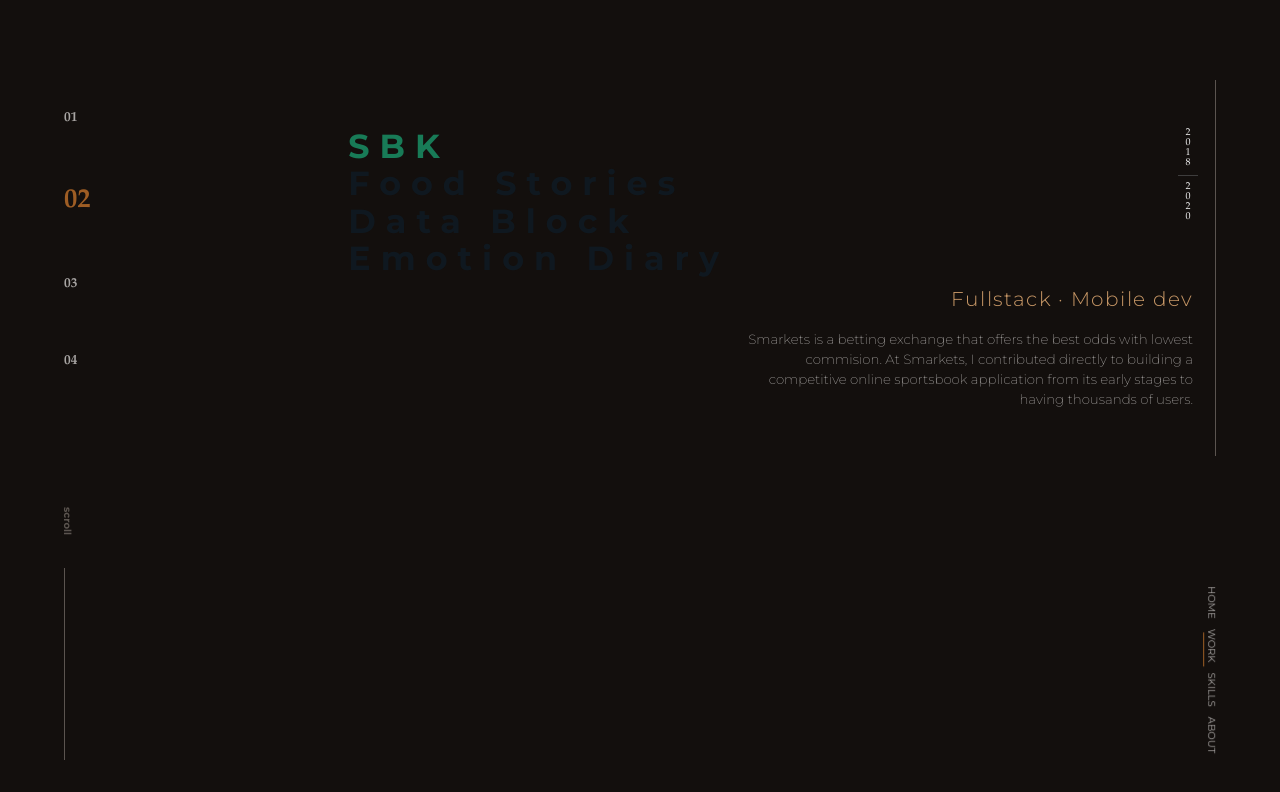
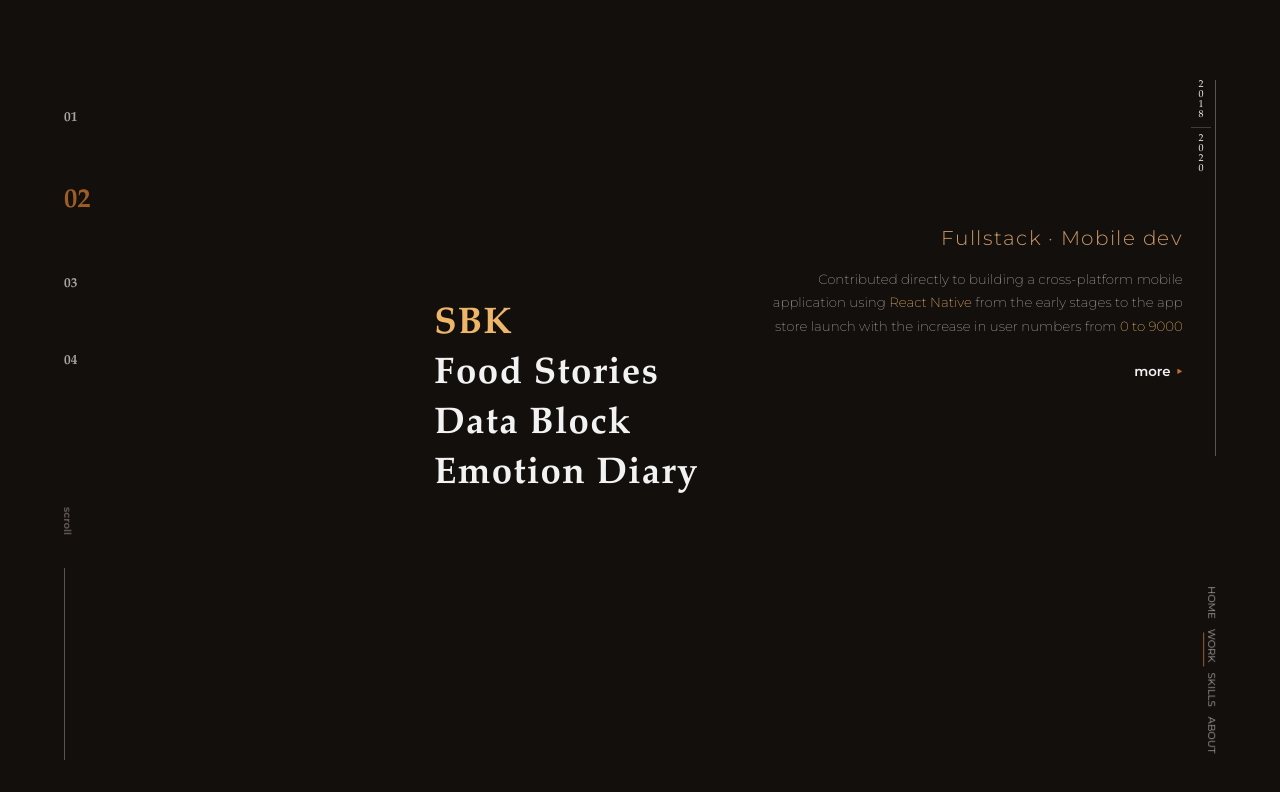
Before and after one commit to locphan2207/personal-web, a React (Create React App) app: page / in a window 1280 px wide. Shown: the top 792 px of the page. Built offline with nearby package versions, Linux system fonts and the light colour scheme.

Commit message:
Styling page 2

```diff
--- a/src/components/PageTwo.css
+++ b/src/components/PageTwo.css
@@ -2,14 +2,16 @@
 .page-two {
   display: flex;
   justify-content: flex-end;
-  margin: 10% 5%;
+  padding: 10% 5%;
+  width: inherit;
+  height: inherit;
 }
 
 .desc-body {
-  width: 40%;
+  width: 37%;
   height: 100%;
-  /* margin-top: 10%; */
-  margin-right: 2%;
+  margin-left: 5%;
+  margin-right: 50rem;
   display: flex;
   flex-direction: column;
   align-items: flex-end;
@@ -19,24 +21,24 @@
   flex-direction: column;
   align-items: flex-start;
   overflow: hidden;
+  align-self: center;
 }
 
 .project-title {
+  font-family: Palatino Bold;
   cursor: pointer;
-  color: #01426e34;
-  font-size: 50rem;
+  color: #f2f2f2;
+  font-size: 55rem;
   font-weight: 400;
-  letter-spacing: 15rem;
-  opacity: 1;
-  font-weight: 700;
-  padding: 3rem 5rem;
+  letter-spacing: 2rem;
+  line-height: 75rem;
   transition: 0.2s all ease-out;
 }
 
 .project-tags {
   display: flex;
   justify-content: flex-start;
-  margin-top: 100rem;
+  margin-top: 150rem;
 }
 
 .project-tag-char {
@@ -48,17 +50,24 @@
   white-space: pre;
 }
 
-.project-description {
+.project-description > p {
   width: 100%;
   font-size: 20rem;
   color: #a8a5a3;
-  line-height: 30rem;
+  line-height: 35rem;
   font-weight: 200;
   text-align: right;
   margin-top: 30rem;
 }
 
+.project-description > p > span {
+  color: #eeb669;
+}
+
 .project-year-container {
+  position: absolute;
+  top: 10%;
+  right: calc(5% + 15rem);
   display: flex;
   flex-direction: column;
   align-items: flex-start;
@@ -91,6 +100,32 @@
 
 .project-year.odd {
   animation: slide-down 0.5s ease-out 0.5s both;
+}
+
+.more-container {
+  margin-top: 40rem;
+  display: flex;
+  align-items: flex-end;
+  cursor: pointer;
+  text-decoration: none;
+}
+
+.more-container p {
+  font-weight: 600;
+  color: #f2f2f2;
+  font-size: 20rem;
+  margin-right: 10rem;
+}
+
+.more-container:hover p {
+  color: #c97328;
+}
+
+.more-container .triangle {
+  width: auto;
+  height: 7rem;
+  align-self: center;
+  transform: rotateZ(-90deg);
 }
 
 @keyframes slide-left {
--- a/src/components/PageTwo.js
+++ b/src/components/PageTwo.js
@@ -1,6 +1,7 @@
 import React, { useState, useEffect, useRef } from "react"
 import "./PageTwo.css"
 import { useOnCloseWatcher } from "helpers/animationHelpers"
+import { ReactComponent as Triangle } from "assets/triangle.svg"
 
 // Animation timeout delay (in millisecond)
 const PANE_OPEN_DURATION = 500 // NOTE: PANE BECOME BUBBLE MOVE DURATION
@@ -14,8 +15,6 @@
 function PageTwo({ isClosing, setClosingPage }) {
   const [selectedProjectIdx, setSelectedProjectIdx] = useState(0)
   const [isDescriptionVisible, setIsDescriptionVisible] = useState(false)
-  const titleHeights = useRef({})
-  const previousIdx = useRef(null)
 
   const animateDescription = () => {
     setIsDescriptionVisible(true)
@@ -70,37 +69,32 @@
     onOpen()
   }, []) // eslint-disable-line
 
-  useEffect(() => {
-    previousIdx.current = selectedProjectIdx
-  }, [selectedProjectIdx])
-
   return (
     <div className={"page-two"}>
       <div className={"project-titles"}>
         {PROJECTS.map((project, idx) => (
           <p
-            ref={ref => {
-              if (ref) titleHeights.current[project.name] = ref.offsetHeight
-            }}
             key={project.name}
             onMouseDown={() => onProjectSelect(idx)}
             className={"project-title hidden-below"}
-            style={
-              idx === selectedProjectIdx ? { color: PROJECTS[idx].color } : null
-            }
+            style={idx === selectedProjectIdx ? { color: "#EEB669" } : null}
           >
             {project.name}
           </p>
         ))}
       </div>
+
+      <div className={"desc-body"}>
         {isDescriptionVisible && (
-        <div className={"desc-body"}>
+          <>
             <div className={"project-year-container"}>
               {PROJECTS[selectedProjectIdx].years.map((year, idx) => (
                 <div key={idx}>
                   <div className={"year-wrapper"}>
                     <p
-                    className={`project-year ${idx % 2 === 0 ? "even" : "odd"}`}
+                      className={`project-year ${
+                        idx % 2 === 0 ? "even" : "odd"
+                      }`}
                       key={year}
                     >
                       {year}
@@ -128,8 +122,18 @@
             <p className={"project-description"}>
               {PROJECTS[selectedProjectIdx].description}
             </p>
+            <a
+              className="more-container"
+              href={PROJECTS[selectedProjectIdx].link}
+              // eslint-disable-next-line react/jsx-no-target-blank
+              target="_blank"
+            >
+              <p>more</p>
+              <Triangle className="triangle" />
+            </a>
+          </>
+        )}
       </div>
-      )}
     </div>
   )
 }
@@ -138,37 +142,57 @@
   {
     name: "SBK",
     color: "#187b57",
-    link: "getsbk.com",
+    link: "https://getsbk.com",
     years: ["2018", "2020"],
-    description:
-      "Smarkets is a betting exchange that offers the best odds with lowest commision. At Smarkets, I contributed directly to building a competitive online sportsbook application from its early stages to having thousands of users.",
+    description: (
+      <p>
+        Contributed directly to building a cross-platform mobile application
+        using <span>React Native</span> from the early stages to the app store
+        launch with the increase in user numbers from <span>0 to 9000</span>
+      </p>
+    ),
     tags: "Fullstack · Mobile dev",
   },
   {
     name: "Food Stories",
     color: "#4184a0",
-    link: "food-stories.com",
+    link: "http://food-stories.herokuapp.com/#/",
     years: ["2018"],
-    description:
-      "A CRUD full stack web to share cooking recipes, built with Ruby on Rails and React/Redux.",
-    tags: "Fullstack · Mobile dev",
+    description: (
+      <p>
+        Food Stories is a full-stack web application that is inspired by Kitchen
+        Stories. The project is built entirely on <span>Ruby on Rails</span>{" "}
+        backend and with <span>React-Redux</span> frontend
+      </p>
+    ),
+    tags: "Fullstack · Web app",
   },
   {
     name: "Data Block",
     color: "#3C887E",
-    link: "food-stories.com",
+    link: "https://locphan2207.github.io/Data-block/",
     years: ["2018"],
-    description: "A data game built solely on Javascript with D3.js",
+    description: (
+      <p>
+        A cross-platform mobile app to keep track of users' emotions, built with{" "}
+        <span>React Native</span> and <span>Firebase</span>
+      </p>
+    ),
     tags: "Fullstack · Mobile dev",
   },
   {
     name: "Emotion Diary",
     color: "#ad5050",
-    link: "food-stories.com",
+    link: "https://github.com/locphan2207/Emotion-Diary",
     years: ["2018"],
-    description:
-      "A cross-platform mobile app which keeps track of users’ emotions everyday, built with React Native and Firebase.",
-    tags: "Fullstack · Mobile dev",
+    description: (
+      <p>
+        A game built with <span>JavaScript</span>. Players protect a character
+        from being hit by big blocks of data falling down from the sky by
+        controlling the shield using the mouse
+      </p>
+    ),
+    tags: "Frontend · Web game",
   },
 ]
 
```
Also changed, not shown: src/assets/triangle.svg. Lines whose indentation alone changed are shown as unchanged.
